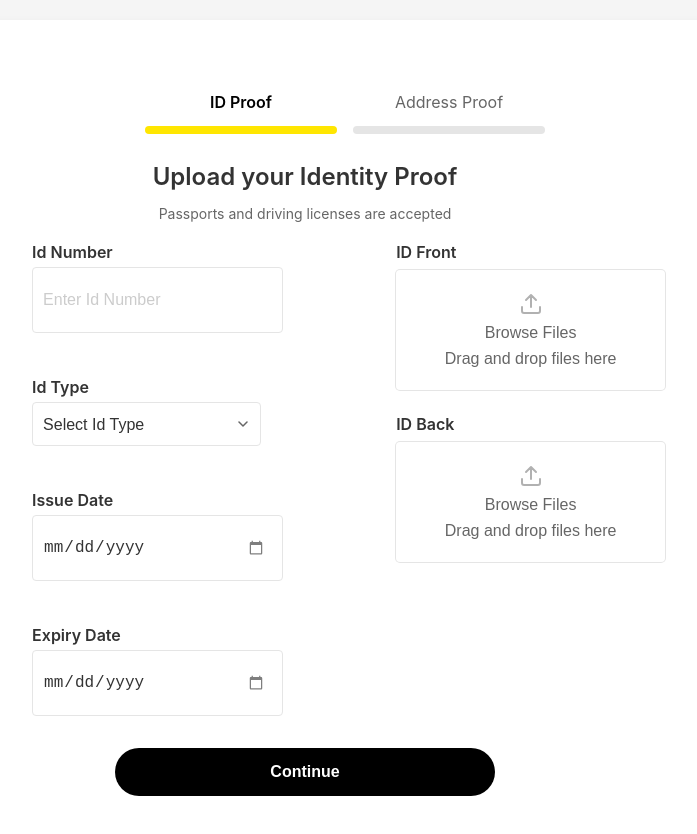
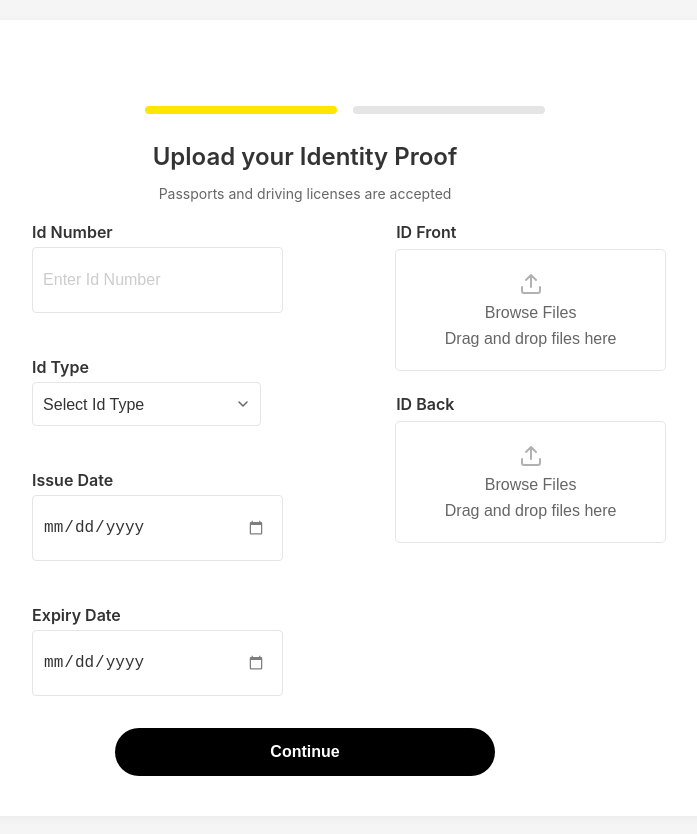
Before and after one commit to SHUBHAM10119/form, a plain HTML site: page idProff.html in a window 1280 px wide. Shown: the whole page, without its empty margins (295-992 px from the left). Drawn offline with Linux system fonts and the light colour scheme.

Commit message:
Update idProff.html

```diff
--- a/idProff.html
+++ b/idProff.html
@@ -11,8 +11,8 @@
     <div class="container">
         <!-- Step Indicators -->
         <div class="steps">
-            <div class="step active"><a href="#">ID Proof</a></div>
-            <div class="step"><a href="#">Address Proof</a></div>
+            <div class="step active"><a href="idProff.html"></a></div>
+            <div class="step"><a href="addressProff.html"></a></div>
         </div>
 
         <!-- ID Proof Form -->
@@ -126,4 +126,5 @@
         });
     </script>
 </body>
+
 </html>
```
